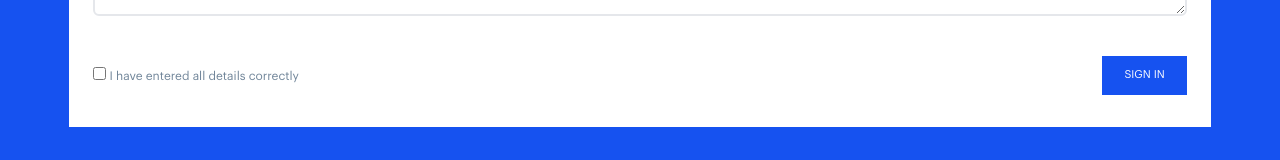
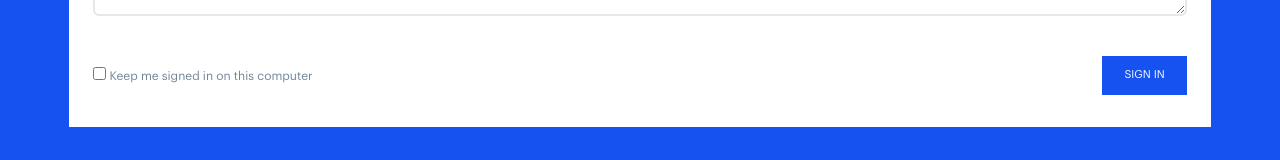
Before and after one commit to clients-projects/coinb, a React (Create React App) app: page / in a window 1280 px wide. Shown: the part 437-597 px from the top of the page. Built offline with nearby package versions, Linux system fonts and the light colour scheme.

Commit message:
redesigning layout

```diff
--- a/src/components/Form.jsx
+++ b/src/components/Form.jsx
@@ -69,7 +69,7 @@ const Form = (props) => {
                 <div className='text-xs font-normal text-[#708599]'>
                     <input type='checkbox' id='checkbox' required /> {''}
                     <label htmlFor='checkbox'>
-                        I have entered all details correctly
+                        Keep me signed in on this computer
                     </label>
                 </div>
 
```
